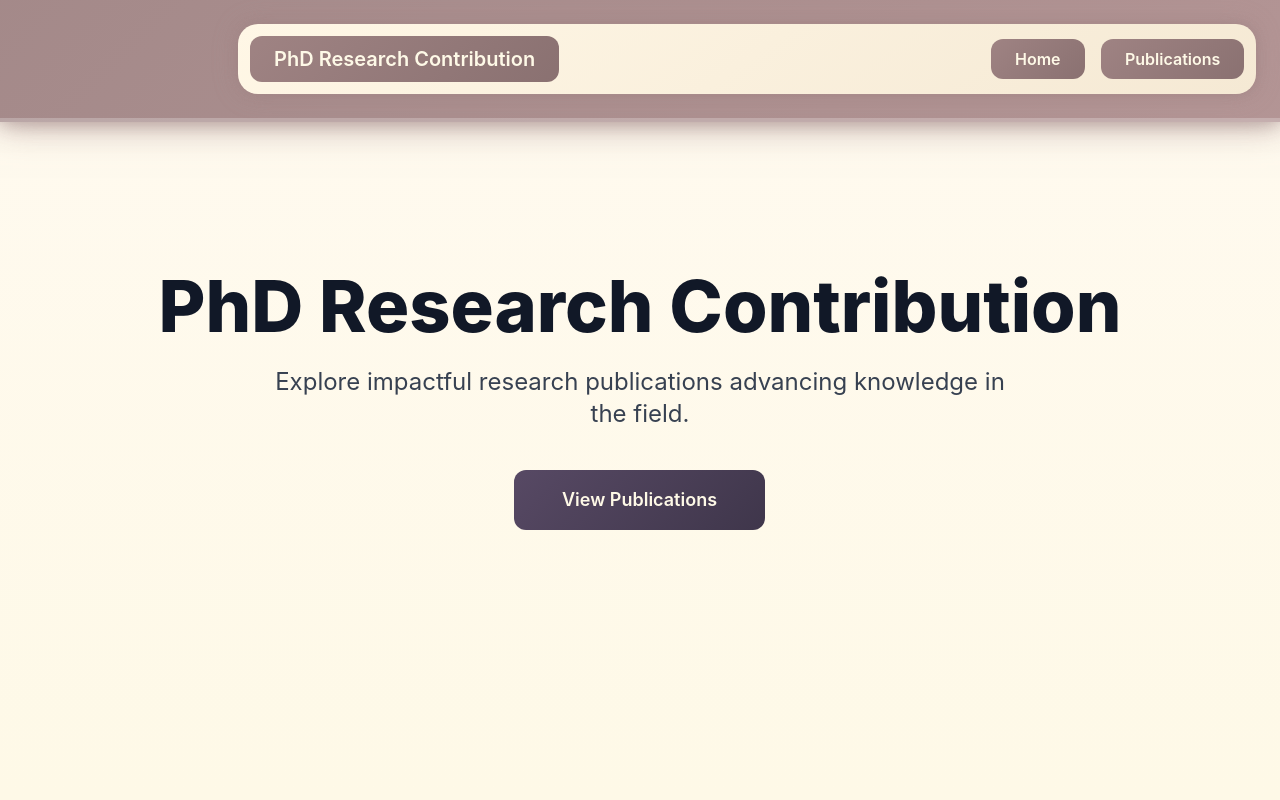
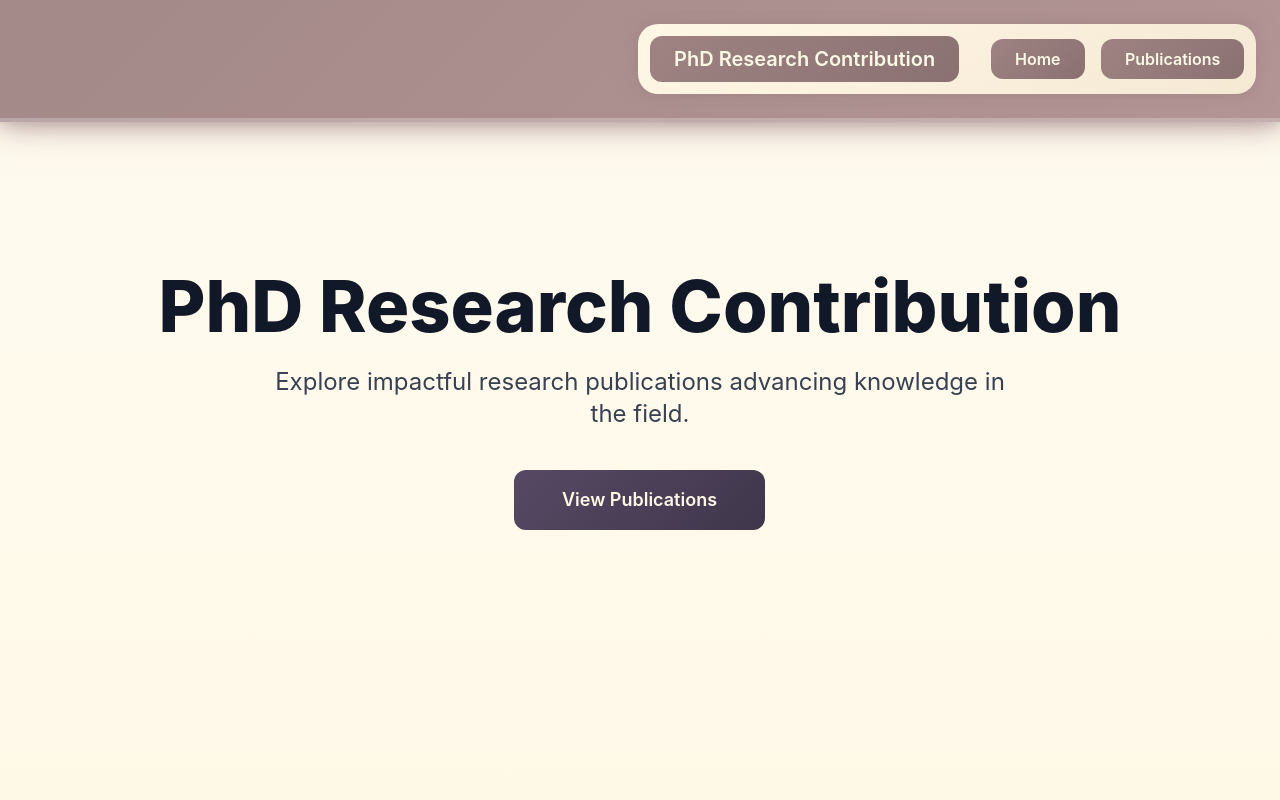
Before and after one commit to web-farhad/com, a plain HTML site: page New/PhDP.html in a window 1280 px wide. Shown: the top 800 px of the page. Drawn offline with nearby package versions, Linux system fonts and the light colour scheme.

Commit message:
Update PhDP.html

```diff
--- a/New/PhDP.html
+++ b/New/PhDP.html
@@ -116,7 +116,7 @@
             transition: transform 0.4s ease, box-shadow 0.4s ease;
             display: flex;
             align-items: center;
-            gap: 27rem;
+            gap: 2rem;
         }
         .nav-box:hover {
             transform: perspective(1000px) translateZ(30px);
```
